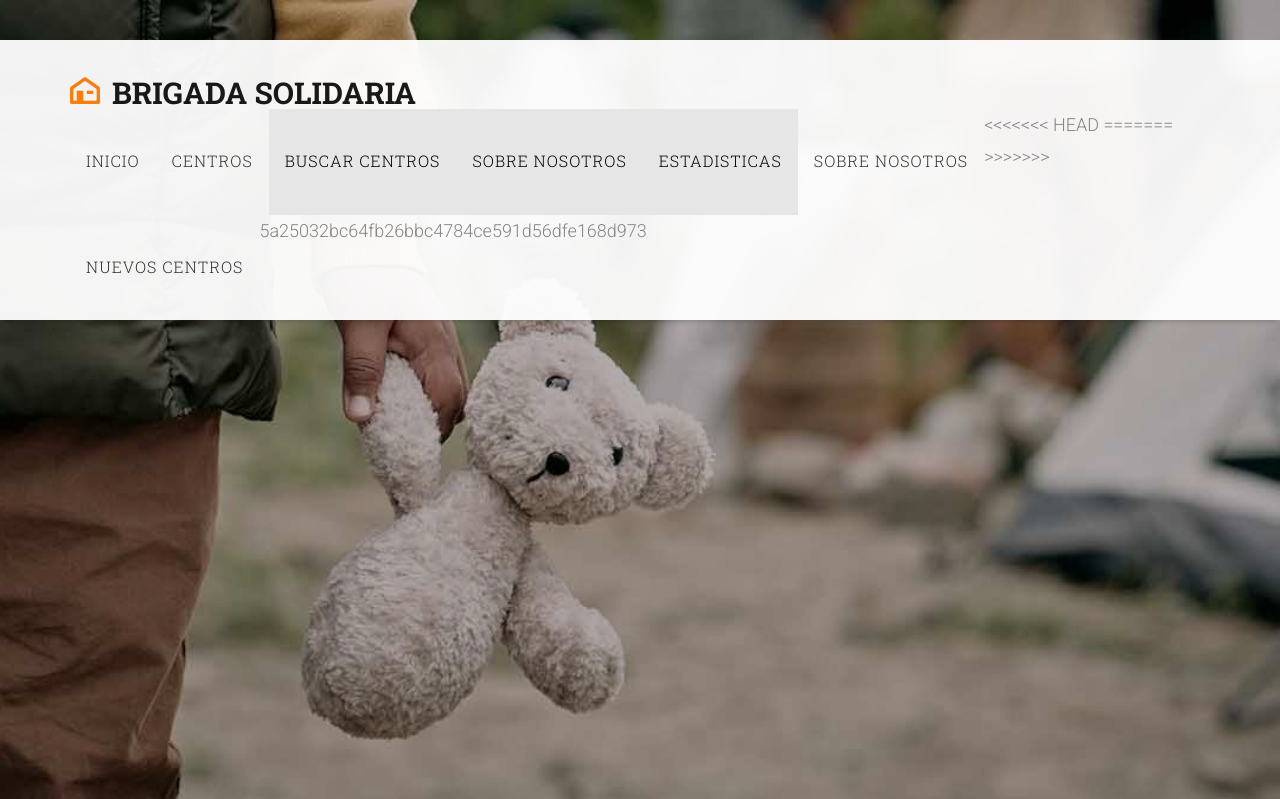
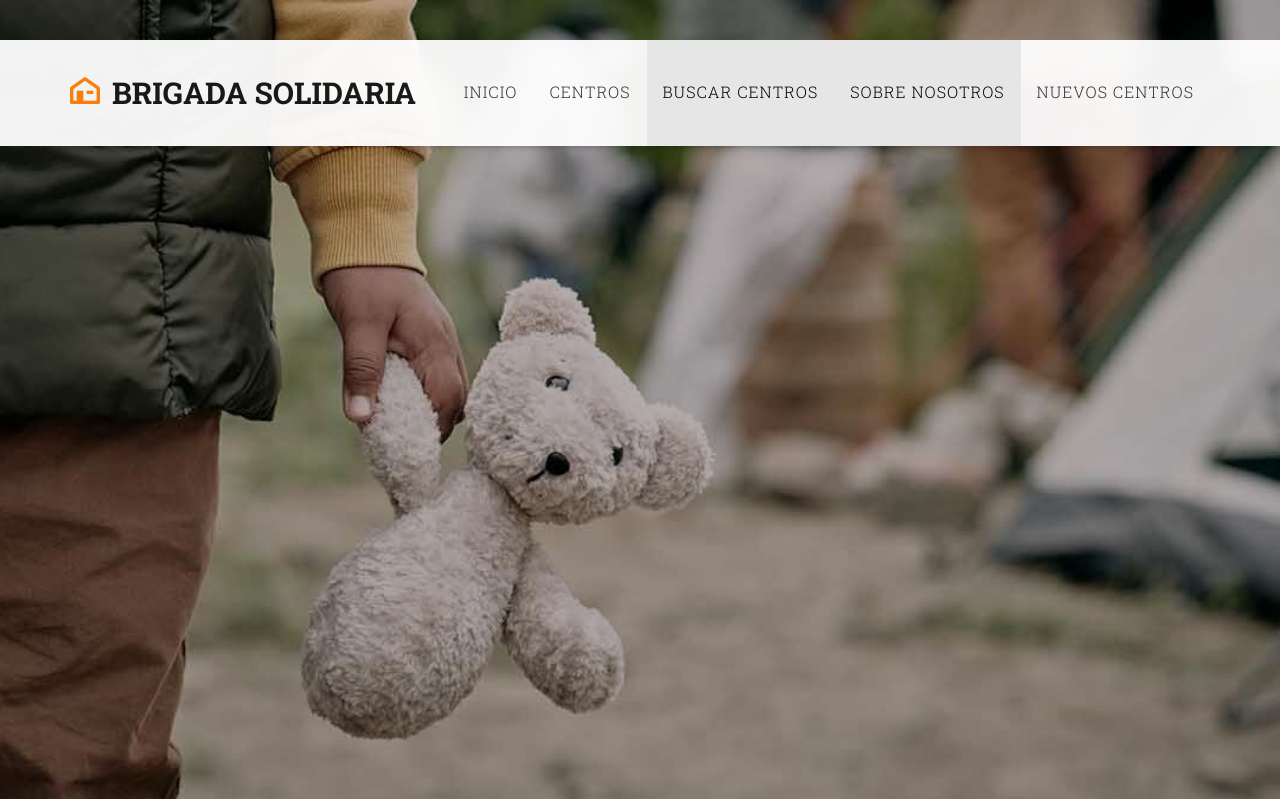
Before and after one commit to saraalujan/BRIGADA_SOLIDARIA, a Flask app: page /buscar_centros in a window 1280 px wide. Shown: the top 799 px of the page. Run offline with Flask 3, Linux system fonts and the light colour scheme; some libraries are stand-ins or nearby versions; some web fonts are replaced.

Commit message:
¨cambios¨

```diff
--- a/APP/templates/buscar_centros.html
+++ b/APP/templates/buscar_centros.html
@@ -7,13 +7,8 @@
 									<a href="{{ url_for('index') }}">Inicio</a>
 								</li>
 								<li><a href="{{ url_for('centros') }}">Centros</a></li>
-<<<<<<< HEAD
 								<li><a class="active" href="{{ url_for('buscar_centros') }}" class="fh5co-sub-ddown">Buscar Centros</a></li>
 								<li><a class="active" href="{{ url_for('sobre_nosotros') }}">Sobre nosotros</a></li>
-=======
-								<li><a class="active" href="{{ url_for('estadisticas') }}" class="fh5co-sub-ddown">Estadisticas</a></li>
-								<li><a href="{{ url_for('sobre_nosotros') }}">Sobre nosotros</a></li>
->>>>>>> 5a25032bc64fb26bbc4784ce591d56dfe168d973
 								<li><a href="{{ url_for('nuevos_centros') }}">Nuevos centros</a></li>
 {% endblock %}
 
--- a/APP/templates/centros.html
+++ b/APP/templates/centros.html
@@ -7,11 +7,7 @@
 									<a href="{{ url_for('index')}}">Inicio</a>
 								</li>
 								<li><a class="active" href="{{url_for('centros')}}">Centros</a></li>
-<<<<<<< HEAD
-								<li><a href="{{url_for('buscar_centros') }}" class="fh5co-sub-ddown">Estadisticas</a></li>
-=======
 								<li><a href="{{url_for('buscar_centros') }}" class="fh5co-sub-ddown">Buscar centros</a></li>
->>>>>>> 5a25032bc64fb26bbc4784ce591d56dfe168d973
 								<li><a href="{{url_for('sobre_nosotros')}}">Sobre nosotros</a></li>
 								<li><a href="{{url_for('nuevos_centros')}}">Nuevos centros</a></li>
 {% endblock %}
@@ -22,7 +18,7 @@
 			<div class="flexslider js-fullheight">
 				<ul class="slides">
 				<li>
-				<div class="slider-bg"></div>
+				<div (style="background-image: url('{{url_for('static', filename = 'images/portada.jpg')}}');")></div>
 			   		<div class="overlay-gradient"></div>
 			   		<div class="container">
 			   			<div class="col-md-10 col-md-offset-1 text-center js-fullheight slider-text">
```
